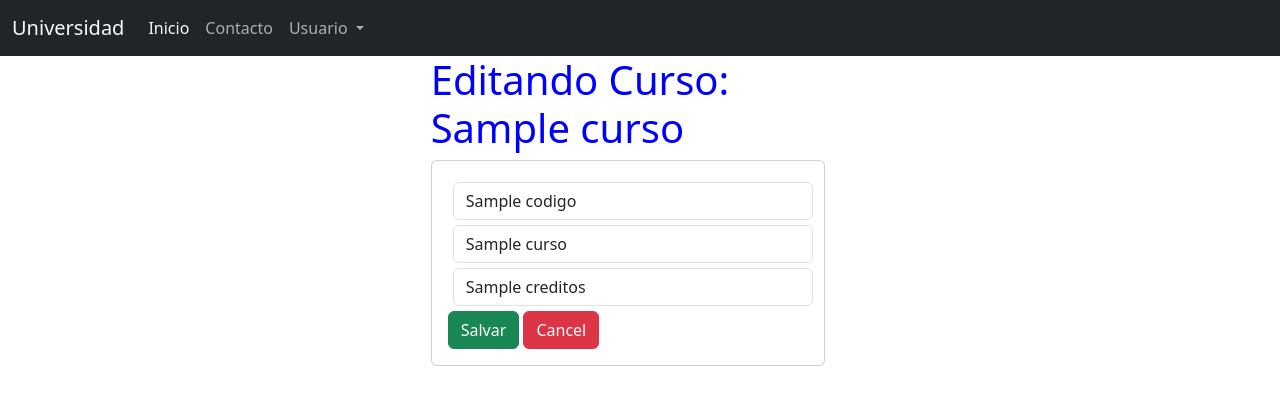
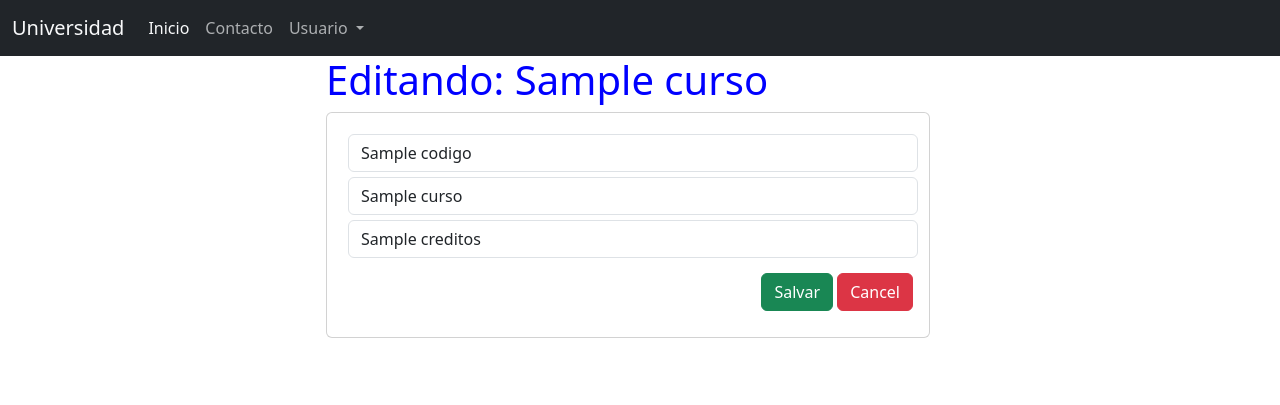
Before and after one commit to miguel-jaeger/gestion-curso, a Django app: template universidad/Aplicaciones/Academico/templates/edicionCurso.html in a window 1280 px wide. Shown: the top 405 px of the page. Run offline with Django 4.2, Linux system fonts and the light colour scheme; the template is opened without the code that fills it: most values are stand-ins (such as "Sample title", 1, 10 or a date in 2020); some libraries are stand-ins or nearby versions.

Commit message:
[CHANGE] change size to form and ajust buttoms

```diff
--- a/universidad/Aplicaciones/Academico/templates/edicionCurso.html
+++ b/universidad/Aplicaciones/Academico/templates/edicionCurso.html
@@ -3,8 +3,8 @@
 
 {% block body %}
 <div class="row">
-    <div class="col-md-4 offset-md-4">
-        <h1>Editando Curso: {{curso.nombre}}</h1>
+    <div class="col-md-6 offset-md-3">
+        <h1>Editando: {{curso.nombre}}</h1>
         <div class="card">
             <div class="card-body">
                 <form action="/editaCurso/" method="post">
@@ -18,7 +18,7 @@
                     <div class="form-group">
                         <input type="text" id="creditos" value="{{curso.creditos}}" name="creditos" class="form-control" placeholder="Créditos" required minlength="1" maxlength="9">
                     </div>
-                    <div class="form-group">
+                    <div class="form-group acciones">
                         <button type="submit" class="btn btn-success btn-block text-white" >Salvar</button>
                         <a href="/" id="cancel" name="cancel" class="btn btn-danger">Cancel</a>
                     </div>
```
